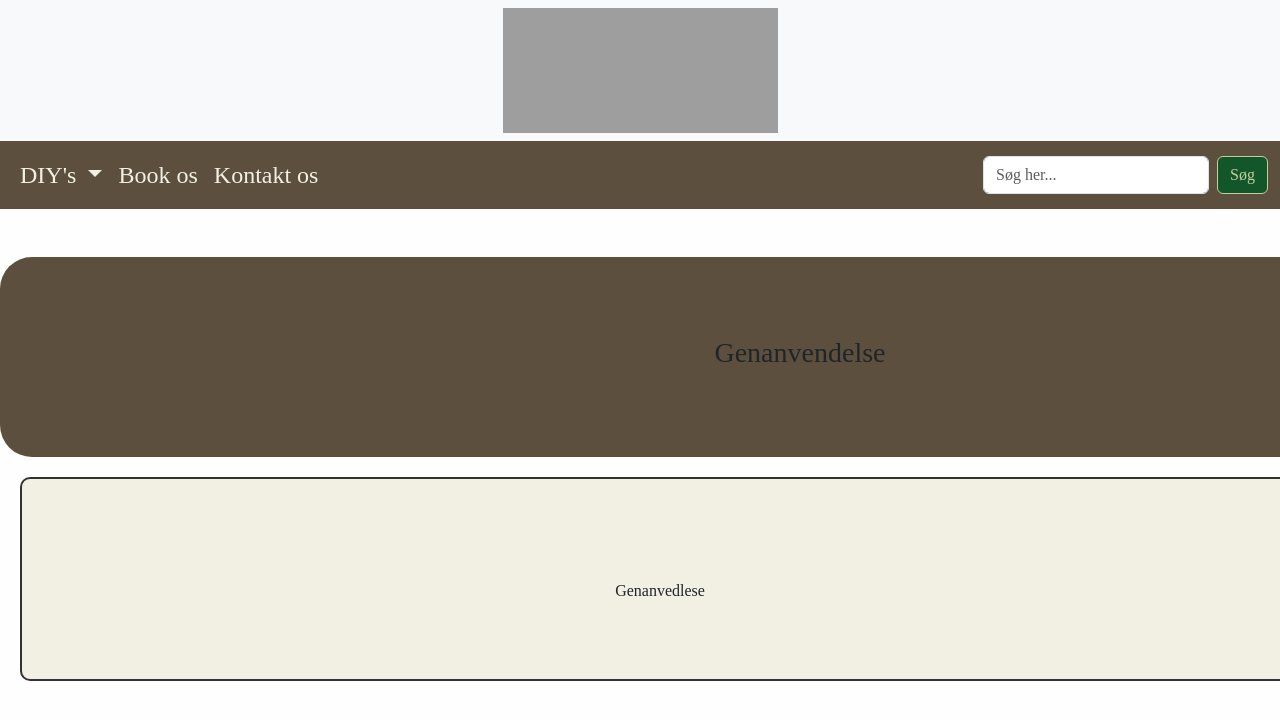
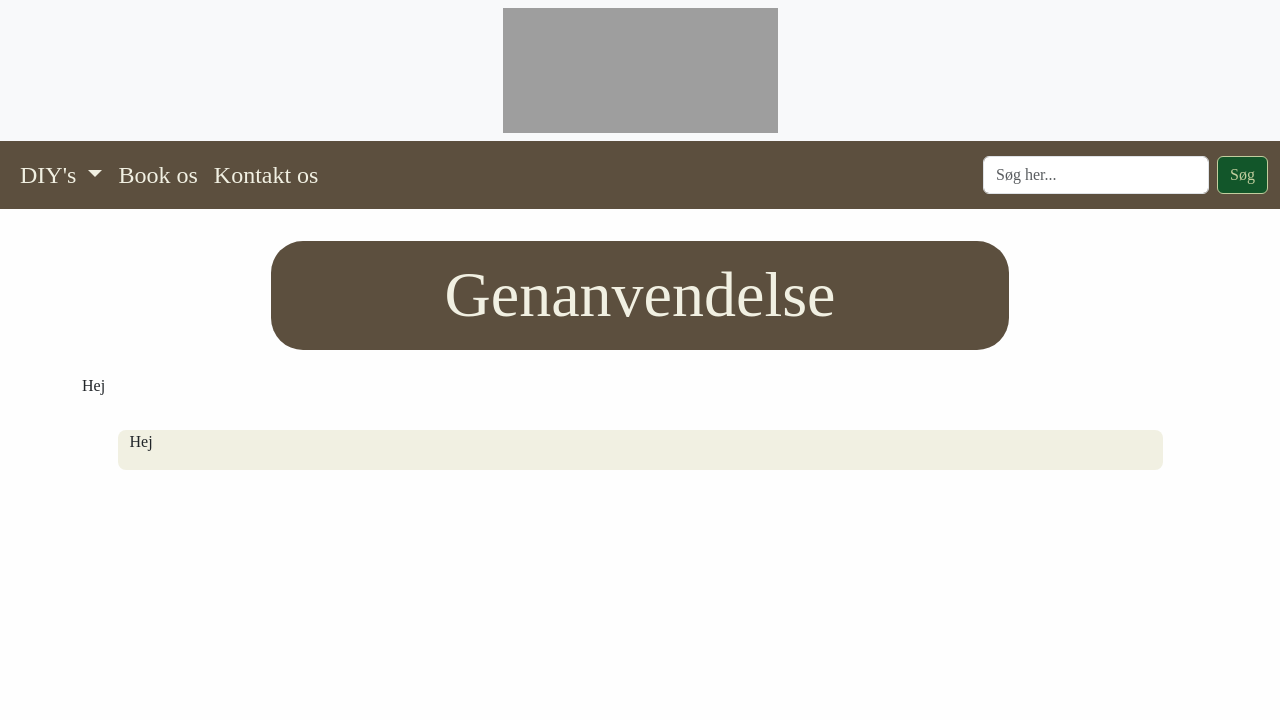
Before and after one commit to IdaGerrildK/kickstarterPhp-master.3.sem., a PHP site: page /Genanvendelse.html in a window 1280 px wide; the page is wider, and only the part inside the window is pictured. Shown: the top 720 px of that part. Run offline with PHP 8.4, Linux system fonts and the light colour scheme; style sheets or scripts are compiled from the project's sources; grey boxes are pictures that could not be loaded.

Commit message:
Tiløjet boks på genanvendelse underside

```diff
--- a/Genanvendelse.html
+++ b/Genanvendelse.html
@@ -75,17 +75,27 @@
         </div>
     </div>
 </nav>
-<br>
 
-<br>
+<div class="container">
+    <div class="row d-flex justify-content-center mt-3 p-3">
+        <div class="col-8 bg-secondary text-center rounded-5 text-primary">
+            <h1 class="my-3 display-3">Genanvendelse</h1>
+        </div>
 
-<div class="bg-secondary smallbox d-flex justify-content-center align-items-center rounded-5">
-    <h3>Genanvendelse</h3>
+    </div>
+    <div class="row mt-2 mb-3">
+        <p>Hej</p>
+    </div>
+<div class="row d-flex justify-content-center">
+    <div class="col-11 bg-primary rounded-3">
+        <p>Hej</p>
+
+    </div>
+
 </div>
 
-<div class="bg-primary box">
-    <p class="text-lg-center">Genanvedlese</p>
 </div>
+
 
 </body>
 </html>
--- a/css/styles.scss
+++ b/css/styles.scss
@@ -63,13 +63,6 @@ body{
 }
 
 
-.smallbox{
-	width: 200vh;
-	height: 200px;
-
-
-}
-
 
 .box{
 	width: 100%;
```
